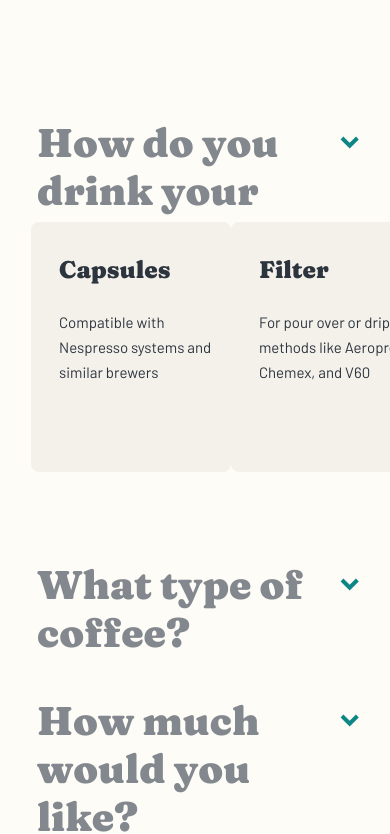
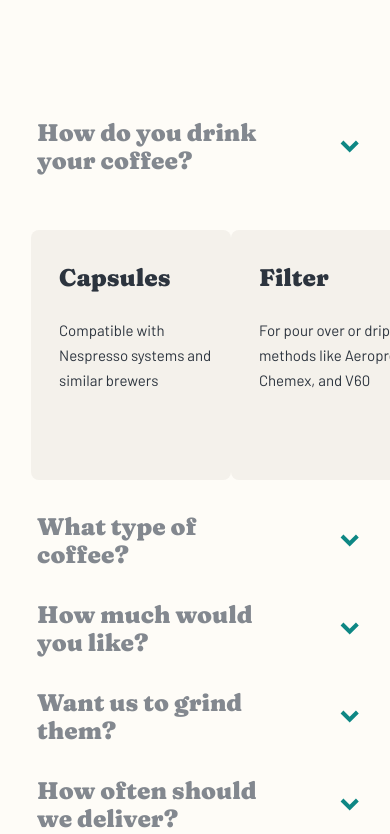
Before and after one commit to danielopq/Coffeeroasters, a React (Vite) app: page /subscribe in a window 390 px wide. Shown: the part 1640-2474 px from the top of the page. Built offline with nearby package versions, Linux system fonts and the light colour scheme.

Commit message:
planOption.css - mobile version done

```diff
--- a/src/components/subscribe/subscribePlanMaker/planOption/planOption.css
+++ b/src/components/subscribe/subscribePlanMaker/planOption/planOption.css
@@ -65,3 +65,25 @@
         margin-top: 40px;
     }
 }
+
+/*############################## MOBILE VERSION ##############################*/
+
+@media screen and (max-width:767px) {
+    .option{
+        margin-bottom: 32px;
+    }
+
+    .option button{
+        height: 56px;
+        font: 24px/28px 'Fraunces-Black';
+        padding-right: 88px;
+    }
+
+    .optionChoices{
+        width: inherit;
+        height: 250px;
+        flex-direction: row;
+        justify-content: space-between;
+        margin-top: 56px;
+    }
+}
```
